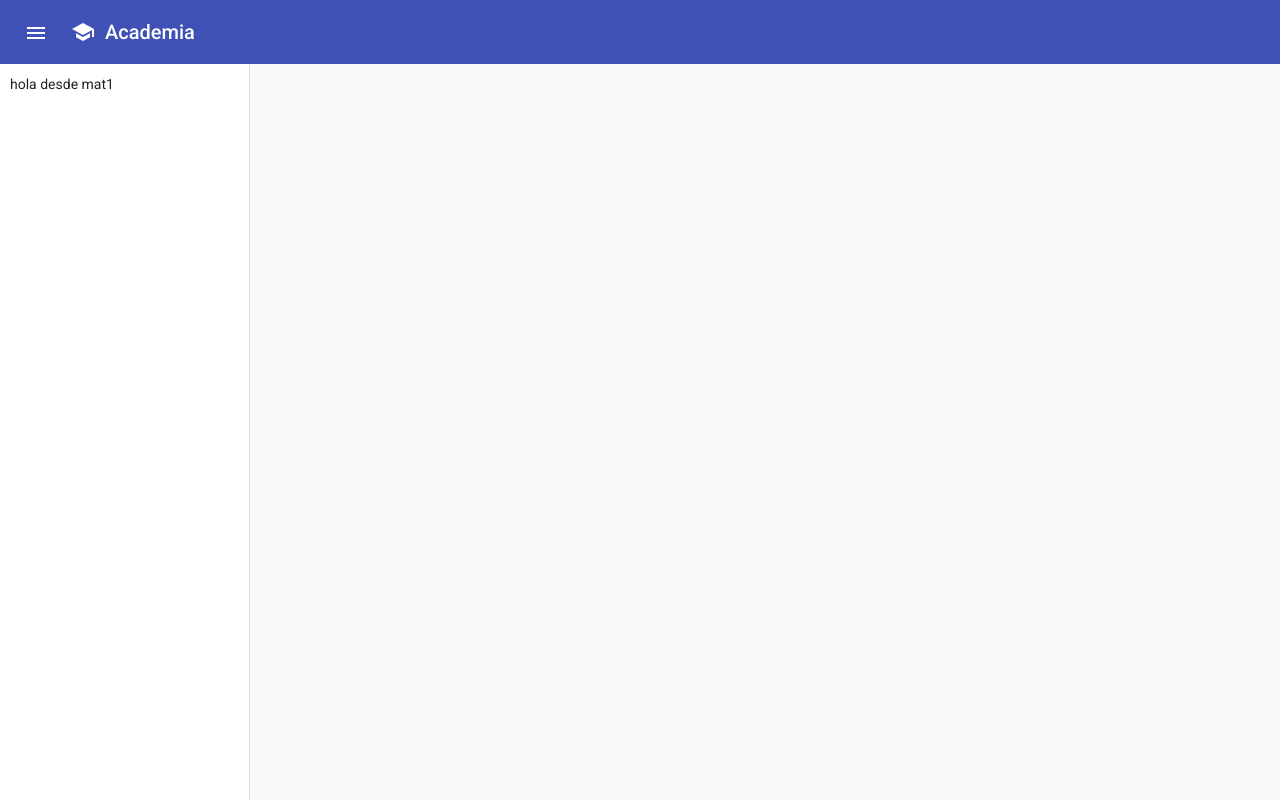
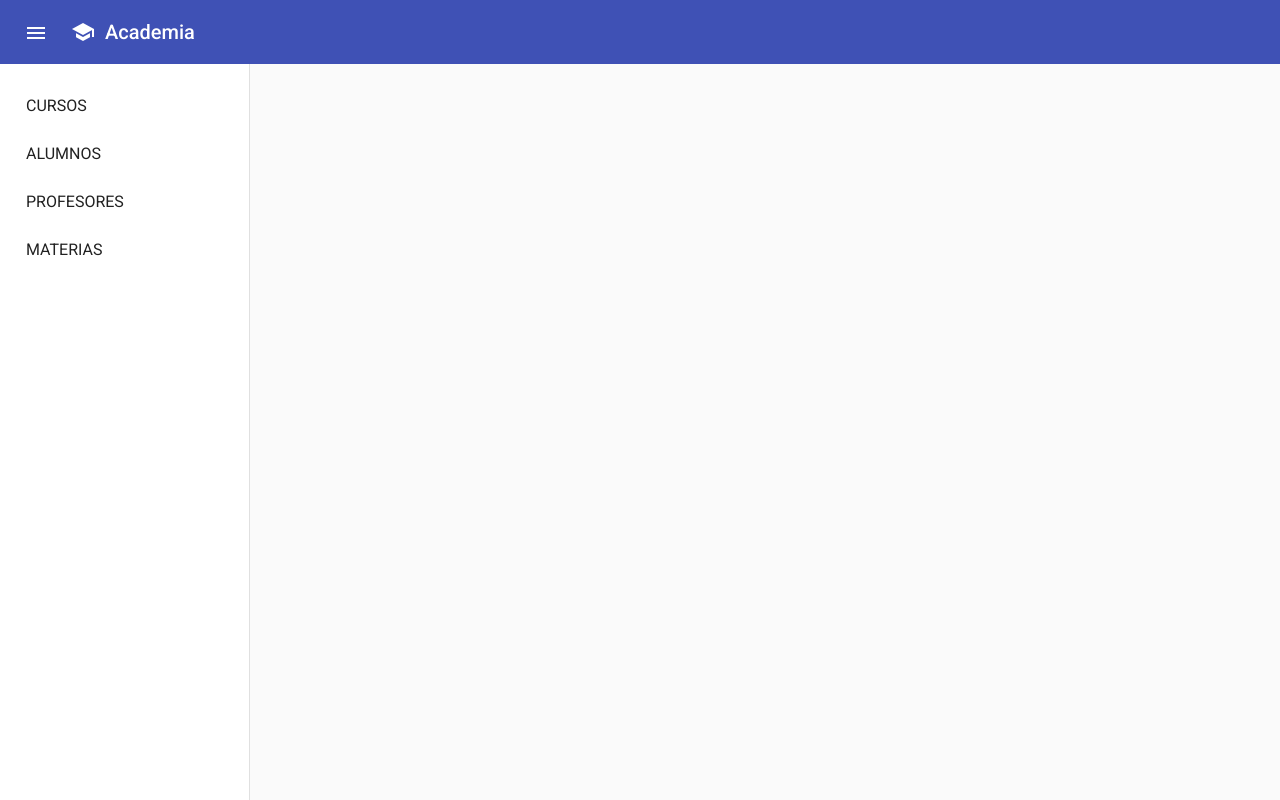
Before and after one commit to manu020766/academia-front, an Angular app: page / in a window 1280 px wide. Built offline with nearby package versions, Linux system fonts and the light colour scheme.

Commit message:
add navigation and sidenav

```diff
--- a/src/app/app-routing.module.ts
+++ b/src/app/app-routing.module.ts
@@ -8,10 +8,10 @@ const routes: Routes = [
   { path: 'login', component: LoginComponent },
   { path: '', component: DashboardComponent,
     children: [
-      { path: 'materias', loadChildren: () => import('./materias/materias.module').then(m => m.MateriasModule) },
       { path: 'cursos', loadChildren: () => import('./cursos/cursos.module').then(m => m.CursosModule) },
       { path: 'alumnos', loadChildren: () => import('./alumnos/alumnos.module').then(m => m.AlumnosModule) },
       { path: 'profesores', loadChildren: () => import('./profesores/profesores.module').then(m => m.ProfesoresModule) },
+      { path: 'materias', loadChildren: () => import('./materias/materias.module').then(m => m.MateriasModule) }
     ]
   },
   { path: '**', component: NotFoundComponent }
--- a/src/app/app.module.ts
+++ b/src/app/app.module.ts
@@ -14,11 +14,11 @@ import { DashboardModule } from './dashboard/dashboard.module'
   ],
   imports: [
     BrowserModule,
-    AppRoutingModule,
     BrowserAnimationsModule,
     NotFoundModule,
     LoginModule,
-    DashboardModule
+    DashboardModule,
+    AppRoutingModule
   ],
   providers: [],
   bootstrap: [AppComponent]
--- a/src/app/shared/navigation/header/header.component.html
+++ /dev/null
@@ -1,7 +0,0 @@
-<mat-toolbar color="primary">
-    <button mat-icon-button (click)="onToggleSidenav()">
-        <mat-icon>menu</mat-icon>
-    </button>
-    <mat-icon style="margin: 0 10px 0 15px;">school</mat-icon>
-    <span>Academia</span>
-</mat-toolbar>
--- a/src/app/shared/navigation/header/header.component.ts
+++ /dev/null
@@ -1,14 +0,0 @@
-import { Component, Output, EventEmitter } from '@angular/core';
-
-@Component({
-  selector: 'app-header',
-  templateUrl: './header.component.html',
-  styleUrls: ['./header.component.scss']
-})
-export class HeaderComponent {
-  @Output() sideNavToggle = new EventEmitter()
-
-  onToggleSidenav() {
-    this.sideNavToggle.emit()
-  }
-}
--- a/src/app/shared/navigation/navigation.component.html
+++ b/src/app/shared/navigation/navigation.component.html
@@ -1,28 +1,26 @@
-<!-- <mat-sidenav-container>
-    <mat-sidenav [mode]="style" [opened]="open" #sidenav role="navigation">
-        <main>
-            hola desde mat1
-        </main>
-    </mat-sidenav>
-    <mat-sidenav-content>
-        <app-header (sideNavToggle)="sidenav.toggle()"></app-header>
-            <main>
-                <ng-content></ng-content>
-            </main>
-    </mat-sidenav-content>
-</mat-sidenav-container> -->
+<div class="container-header">
+    <mat-toolbar color="primary">
+        <button mat-icon-button (click)="sidenav.toggle()">
+            <mat-icon>menu</mat-icon>
+        </button>
+        <mat-icon style="margin: 0 10px 0 15px;">school</mat-icon>
+        <span>Academia</span>
+    </mat-toolbar>
 
-<div class="container-header">
-    <app-header (sideNavToggle)="sidenav.toggle()"></app-header>
     <mat-sidenav-container>
         <mat-sidenav [mode]="style" [opened]="open" #sidenav role="navigation">
             <main>
-                hola desde mat1
+                <mat-nav-list>
+                    <mat-list-item (click)="sidenav.toggle(); navega('/cursos')">CURSOS</mat-list-item>
+                    <mat-list-item (click)="sidenav.toggle(); navega('/alumnos')">ALUMNOS</mat-list-item>
+                    <mat-list-item (click)="sidenav.toggle(); navega('/profesores')">PROFESORES</mat-list-item>
+                    <mat-list-item (click)="sidenav.toggle(); navega('/materias')">MATERIAS</mat-list-item>
+                </mat-nav-list>
             </main>
         </mat-sidenav>
         <mat-sidenav-content>
             <main>
-                <ng-content></ng-content>
+                <router-outlet></router-outlet>
             </main>
         </mat-sidenav-content>
     </mat-sidenav-container>
--- a/src/app/shared/navigation/navigation.component.ts
+++ b/src/app/shared/navigation/navigation.component.ts
@@ -1,5 +1,6 @@
 import { Component, OnInit, OnDestroy } from '@angular/core'
 import { Observable, Subscription, fromEvent } from 'rxjs'
+import { Router } from '@angular/router'
 
 @Component({
   selector: 'app-navigation',
@@ -13,7 +14,7 @@ export class NavigationComponent implements OnInit, OnDestroy {
   open:boolean
   style:string
 
-  constructor() {
+  constructor(private router:Router) {
     this.getScreenSize()
 
     this.resizeObservable$ = fromEvent(window, 'resize')
@@ -38,4 +39,8 @@ export class NavigationComponent implements OnInit, OnDestroy {
 
   ngOnInit(): void {}
 
+  navega(ruta:string) {
+    this.router.navigate([ruta])
+  }
+
 }
```
Also changed, not shown: src/app/dashboard/dashboard.module.ts (+8 -4 lines), src/app/shared/material.module.ts (+6 -4 lines), src/app/shared/navigation/navigation.component.scss (+0 -12 lines), src/app/shared/navigation/navigation.module.ts (deleted, +0 -19 lines), src/app/shared/navigation/header/header.component.scss (deleted), 1 other file (tests, documents, lock files or other folders).
